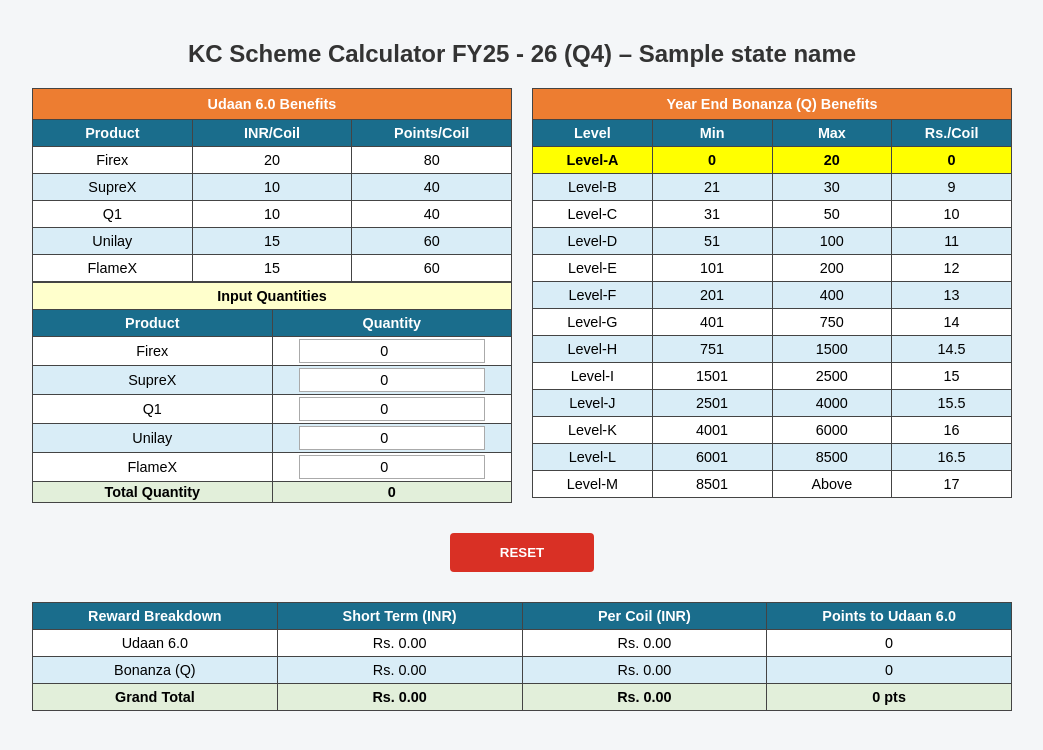
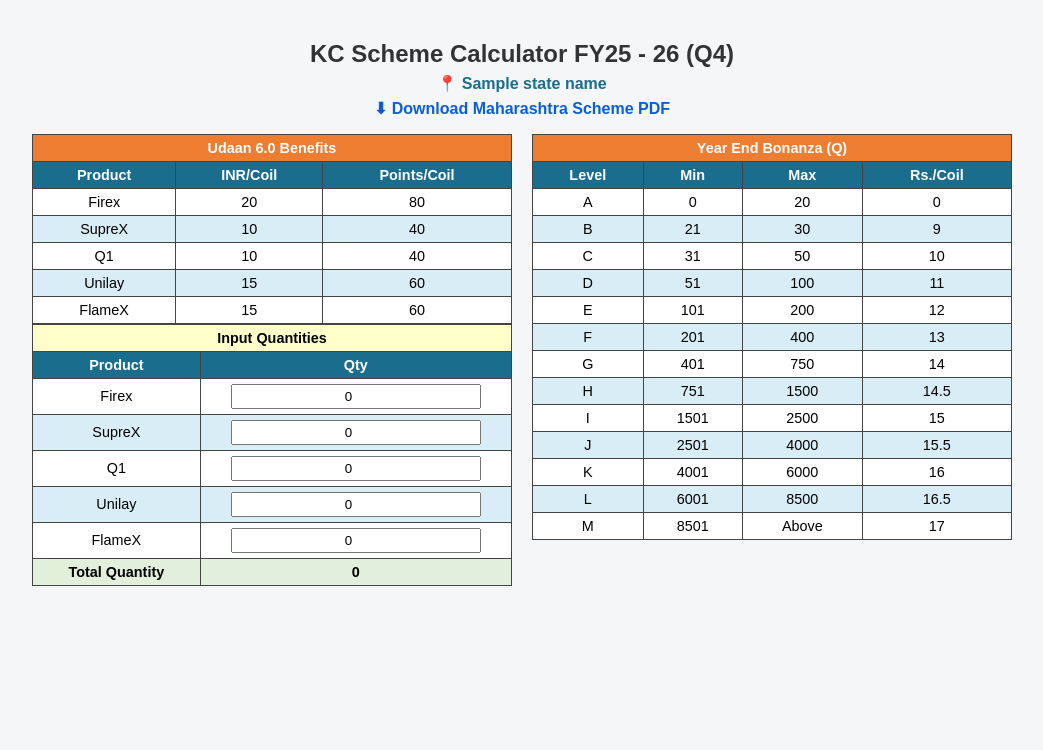
Before and after one commit to Rahulrai23/KD_Scheme_Calculator, a Flask app: template templates/scheme_rest_of_maharashtra.html in a window 1280 px wide. Shown: the top 750 px of the page, without its empty margins (118-1161 px from the left). Run offline with Flask 3, Linux system fonts and the light colour scheme; the template is opened without the code that fills it: most values are stand-ins (such as "Sample title", 1, 10 or a date in 2020).

Commit message:
Update scheme_rest_of_maharashtra.html

```diff
--- a/templates/scheme_rest_of_maharashtra.html
+++ b/templates/scheme_rest_of_maharashtra.html
@@ -1,11 +1,32 @@
 <!DOCTYPE html>
 <html>
 <head>
-<title>KC Scheme Calculator - MAHARASTRA</title>
+<title>KC Scheme Calculator - MAHARASHTRA</title>
 <meta name="viewport" content="width=device-width, initial-scale=1.0">
+
 <style>
   body { font-family: Arial, sans-serif; background: #f4f6f8; margin: 0; padding: 20px; }
-  h2 { text-align: center; margin-bottom: 20px; color: #333; }
+  h2 { text-align: center; margin-bottom: 6px; color: #333; }
+
+  /* ===== STATE BANNER + PDF ===== */
+  .state-banner {
+    text-align: center;
+    font-weight: bold;
+    color: #1a6d8c;
+    margin-bottom: 6px;
+  }
+
+  .pdf-link {
+    text-align: center;
+    margin-bottom: 16px;
+  }
+
+  .pdf-link a {
+    text-decoration: none;
+    font-weight: bold;
+    color: #0b5ed7;
+  }
+  /* ============================= */
 
   .layout-wrapper {
     display: flex;
@@ -13,205 +34,116 @@
     gap: 20px;
     max-width: 1000px;
     margin: 0 auto;
-    align-items: stretch;
   }
 
-  .column-left {
+  .column-left, .column-right {
     width: 480px;
-    display: flex;
-    flex-direction: column;
-    justify-content: space-between;
   }
 
-  .column-right { width: 480px; }
-
-  table { width: 100%; border-collapse: collapse; background: #fff; table-layout: fixed; }
+  table { width: 100%; border-collapse: collapse; background: #fff; }
   th, td { border: 1px solid #444; padding: 5px; text-align: center; font-size: 0.9rem; }
 
-  .header-main { background-color: #ed7d31; color: white; height: 20px; }
-  .header-blue { background-color: #1a6d8c; color: white; height: 20px; }
-  .sub-header-yellow { background-color: #ffffcc; font-weight: bold; color: #000; height: 15px; }
-
-  /* Adjusted padding to force bottom alignment with Level-M */
-  .input-table td {
-    padding: 2px 8px;
-  }
+  .header-main { background-color: #ed7d31; color: white; }
+  .header-blue { background-color: #1a6d8c; color: white; }
+  .sub-header-yellow { background-color: #ffffcc; font-weight: bold; }
 
   .row-light-blue { background-color: #d9edf7; }
   .total-row { background: #e2efda; font-weight: bold; }
 
-  /* Yellow Highlight for the active slab */
   .highlight-slab { background-color: #ffff00 !important; font-weight: bold; }
 
-  input { width: 80%; border: 1px solid #aaa; padding: 3px; text-align: center; font-size: 0.9rem; }
+  input { width: 80%; padding: 3px; text-align: center; }
+
   .btn-container { text-align: center; margin: 30px 0; }
 
-  /* Reset button styling - Red color for clarity */
   button {
     padding: 12px 50px;
     background: #d93025;
     color: white;
     border: none;
-    cursor: pointer;
     border-radius: 4px;
     font-weight: bold;
   }
-  button:hover { background: #b71c1c; }
 
-  .results-area { max-width: 980px; margin: 20px auto; }
+  /* ===== MOBILE OPTIMIZATION ===== */
+  @media (max-width: 600px) {
+    .layout-wrapper { flex-direction: column; }
+    .column-left, .column-right { width: 100%; }
+    th, td { font-size: 0.75rem; }
+    input { width: 95%; }
+  }
 </style>
 </head>
+
 <body>
 
-<h2>KC Scheme Calculator FY25 - 26 (Q4) – {{ state_name }}</h2>
+<h2>KC Scheme Calculator FY25 - 26 (Q4)</h2>
+
+<div class="state-banner">
+  📍 {{ state_name }}
+</div>
+
+<div class="pdf-link">
+  <a href="/static/pdfs/maharashtra.pdf" download>
+    ⬇ Download Maharashtra Scheme PDF
+  </a>
+</div>
 
 <div class="layout-wrapper">
+
+  <!-- LEFT -->
   <div class="column-left">
-    <div class="table-group">
     <table>
       <tr><th colspan="3" class="header-main">Udaan 6.0 Benefits</th></tr>
-        <tr class="header-blue">
-          <th>Product</th>
-          <th>INR/Coil</th>
-          <th>Points/Coil</th>
-        </tr>
+      <tr class="header-blue"><th>Product</th><th>INR/Coil</th><th>Points/Coil</th></tr>
       <tr><td>Firex</td><td>20</td><td>80</td></tr>
       <tr class="row-light-blue"><td>SupreX</td><td>10</td><td>40</td></tr>
       <tr><td>Q1</td><td>10</td><td>40</td></tr>
       <tr class="row-light-blue"><td>Unilay</td><td>15</td><td>60</td></tr>
       <tr><td>FlameX</td><td>15</td><td>60</td></tr>
     </table>
-    </div>
 
-    <div class="table-group">
     <table class="input-table">
       <tr><th colspan="2" class="sub-header-yellow">Input Quantities</th></tr>
-        <tr class="header-blue">
-          <th style="width: 60%;">Product</th>
-          <th style="width: 40%;">Quantity</th>
-        </tr>
+      <tr class="header-blue"><th>Product</th><th>Qty</th></tr>
       <tr><td>Firex</td><td><input id="firex" type="number" value="0" oninput="calc()"></td></tr>
       <tr class="row-light-blue"><td>SupreX</td><td><input id="suprex" type="number" value="0" oninput="calc()"></td></tr>
       <tr><td>Q1</td><td><input id="q1" type="number" value="0" oninput="calc()"></td></tr>
       <tr class="row-light-blue"><td>Unilay</td><td><input id="unilay" type="number" value="0" oninput="calc()"></td></tr>
       <tr><td>FlameX</td><td><input id="flamex" type="number" value="0" oninput="calc()"></td></tr>
-        <tr class="total-row">
-          <td>Total Quantity</td>
-          <td id="totalQty">0</td>
-        </tr>
-      </table>
-    </div>
-  </div>
-
-  <div class="column-right">
-    <table id="bonanzaTable">
-      <tr><th colspan="4" class="header-main">Year End Bonanza (Q) Benefits</th></tr>
-      <tr class="header-blue">
-        <th>Level</th>
-        <th>Min</th>
-        <th>Max</th>
-        <th>Rs./Coil</th>
-      </tr>
-      <tr data-min="0" data-max="20"><td>Level-A</td><td>0</td><td>20</td><td>0</td></tr>
-      <tr data-min="21" data-max="30" class="row-light-blue"><td>Level-B</td><td>21</td><td>30</td><td>9</td></tr>
-      <tr data-min="31" data-max="50"><td>Level-C</td><td>31</td><td>50</td><td>10</td></tr>
-      <tr data-min="51" data-max="100" class="row-light-blue"><td>Level-D</td><td>51</td><td>100</td><td>11</td></tr>
-      <tr data-min="101" data-max="200"><td>Level-E</td><td>101</td><td>200</td><td>12</td></tr>
-      <tr data-min="201" data-max="400" class="row-light-blue"><td>Level-F</td><td>201</td><td>400</td><td>13</td></tr>
-      <tr data-min="401" data-max="750"><td>Level-G</td><td>401</td><td>750</td><td>14</td></tr>
-      <tr data-min="751" data-max="1500" class="row-light-blue"><td>Level-H</td><td>751</td><td>1500</td><td>14.5</td></tr>
-      <tr data-min="1501" data-max="2500"><td>Level-I</td><td>1501</td><td>2500</td><td>15</td></tr>
-      <tr data-min="2501" data-max="4000" class="row-light-blue"><td>Level-J</td><td>2501</td><td>4000</td><td>15.5</td></tr>
-      <tr data-min="4001" data-max="6000"><td>Level-K</td><td>4001</td><td>6000</td><td>16</td></tr>
-      <tr data-min="6001" data-max="8500" class="row-light-blue"><td>Level-L</td><td>6001</td><td>8500</td><td>16.5</td></tr>
-      <tr data-min="8501" data-max="999999"><td>Level-M</td><td>8501</td><td>Above</td><td>17</td></tr>
-    </table>
-  </div>
-</div>
-
-<div class="btn-container"><button onclick="resetCalculator()">RESET</button></div>
-
-<div class="results-area">
-  <table>
-    <tr class="header-blue">
-      <th>Reward Breakdown</th>
-      <th>Short Term (INR)</th>
-      <th>Per Coil (INR)</th>
-      <th>Points to Udaan 6.0</th>
-    </tr>
-    <tr><td>Udaan 6.0</td><td id="res_f5"></td><td id="res_g5"></td><td id="res_h5"></td></tr>
-    <tr class="row-light-blue"><td>Bonanza (Q)</td><td id="res_f6"></td><td id="res_g6"></td><td id="res_h6"></td></tr>
-    <tr class="total-row"><td>Grand Total</td><td id="res_f7"></td><td id="res_g7"></td><td id="res_h7"></td></tr>
+      <tr class="total-row"><td>Total Quantity</td><td id="totalQty">0</td></tr>
     </table>
   </div>
 
+  <!-- RIGHT -->
+  <div class="column-right">
+    <table id="bonanzaTable">
+      <tr><th colspan="4" class="header-main">Year End Bonanza (Q)</th></tr>
+      <tr class="header-blue"><th>Level</th><th>Min</th><th>Max</th><th>Rs./Coil</th></tr>
+
+      <!-- SLABS UNCHANGED -->
+      <tr data-min="0" data-max="20"><td>A</td><td>0</td><td>20</td><td>0</td></tr>
+      <tr data-min="21" data-max="30" class="row-light-blue"><td>B</td><td>21</td><td>30</td><td>9</td></tr>
+      <tr data-min="31" data-max="50"><td>C</td><td>31</td><td>50</td><td>10</td></tr>
+      <tr data-min="51" data-max="100" class="row-light-blue"><td>D</td><td>51</td><td>100</td><td>11</td></tr>
+      <tr data-min="101" data-max="200"><td>E</td><td>101</td><td>200</td><td>12</td></tr>
+      <tr data-min="201" data-max="400" class="row-light-blue"><td>F</td><td>201</td><td>400</td><td>13</td></tr>
+      <tr data-min="401" data-max="750"><td>G</td><td>401</td><td>750</td><td>14</td></tr>
+      <tr data-min="751" data-max="1500" class="row-light-blue"><td>H</td><td>751</td><td>1500</td><td>14.5</td></tr>
+      <tr data-min="1501" data-max="2500"><td>I</td><td>1501</td><td>2500</td><td>15</td></tr>
+      <tr data-min="2501" data-max="4000" class="row-light-blue"><td>J</td><td>2501</td><td>4000</td><td>15.5</td></tr>
+      <tr data-min="4001" data-max="6000"><td>K</td><td>4001</td><td>6000</td><td>16</td></tr>
+      <tr data-min="6001" data-max="8500" class="row-light-blue"><td>L</td><td>6001</td><td>8500</td><td>16.5</td></tr>
+      <tr data-min="8501" data-max="999999"><td>M</td><td>8501</td><td>Above</td><td>17</td></tr>
+    </table>
+  </div>
+
+</div>
+
+<!-- JS LOGIC KEPT EXACTLY SAME -->
 <script>
-function updateHighlight(total) {
-  const rows = document.querySelectorAll('#bonanzaTable tr[data-min]');
-  rows.forEach(row => {
-    const min = parseInt(row.getAttribute('data-min'));
-    const max = parseInt(row.getAttribute('data-max'));
-    if (total >= min && total <= max) {
-      row.classList.add('highlight-slab');
-    } else {
-      row.classList.remove('highlight-slab');
-    }
-  });
-}
+/* Your existing JS calculation code stays unchanged */
+</script>
 
-// Function to reset all inputs and refresh calculations
-function resetCalculator() {
-  document.getElementById('firex').value = 0;
-  document.getElementById('suprex').value = 0;
-  document.getElementById('q1').value = 0;
-  document.getElementById('unilay').value = 0;
-  document.getElementById('flamex').value = 0;
-  calc(); // Trigger calculation to reset result fields
-}
-
-function calc(){
-  const f = +document.getElementById('firex').value;
-  const s = +document.getElementById('suprex').value;
-  const q = +document.getElementById('q1').value;
-  const u = +document.getElementById('unilay').value;
-  const fx = +document.getElementById('flamex').value;
-
-  const total = f + s + q + u + fx;
-  document.getElementById('totalQty').innerText = total;
-
-  updateHighlight(total);
-
-  const st_val = (f*20) + (s*10) + (q*10) + (u*15) + (fx*15);
-  const lt_pts = (f*80) + (s*40) + (q*40) + (u*60) + (fx*60);
-
-  let bRate = 0;
-  if(total > 8500) bRate = 17;
-  else if(total > 6000) bRate = 16.5;
-  else if(total > 4000) bRate = 16;
-  else if(total > 2500) bRate = 15.5;
-  else if(total > 1500) bRate = 15;
-  else if(total > 750) bRate = 14.5;
-  else if(total > 400) bRate = 14;
-  else if(total > 200) bRate = 13;
-  else if(total > 100) bRate = 12;
-  else if(total > 50) bRate = 11;
-  else if(total > 30) bRate = 10;
-  else if(total > 20) bRate = 9;
-
-  const bonanza_total = total * bRate;
-  const formatCurrency = (val) => "Rs. " + val.toLocaleString('en-IN', {minimumFractionDigits: 2});
-
-  document.getElementById('res_f5').innerText = formatCurrency(st_val);
-  document.getElementById('res_g5').innerText = total ? formatCurrency(st_val/total) : "Rs. 0.00";
-  document.getElementById('res_h5').innerText = lt_pts.toLocaleString('en-IN');
-  document.getElementById('res_f6').innerText = formatCurrency(bonanza_total);
-  document.getElementById('res_g6').innerText = "Rs. " + bRate.toFixed(2);
-  document.getElementById('res_h6').innerText = ((bonanza_total)*4).toLocaleString('en-IN');
-  document.getElementById('res_f7').innerText = formatCurrency(st_val + bonanza_total);
-  document.getElementById('res_g7').innerText = total ? formatCurrency((st_val + bonanza_total)/total) : "Rs. 0.00";
-  document.getElementById('res_h7').innerText = (total ? (((lt_pts+(bonanza_total)*4))).toLocaleString('en-IN') + " pts" : "0 pts");
-}
-calc();
-</script>
 </body>
 </html>
```
Lines whose indentation alone changed are shown as unchanged.
